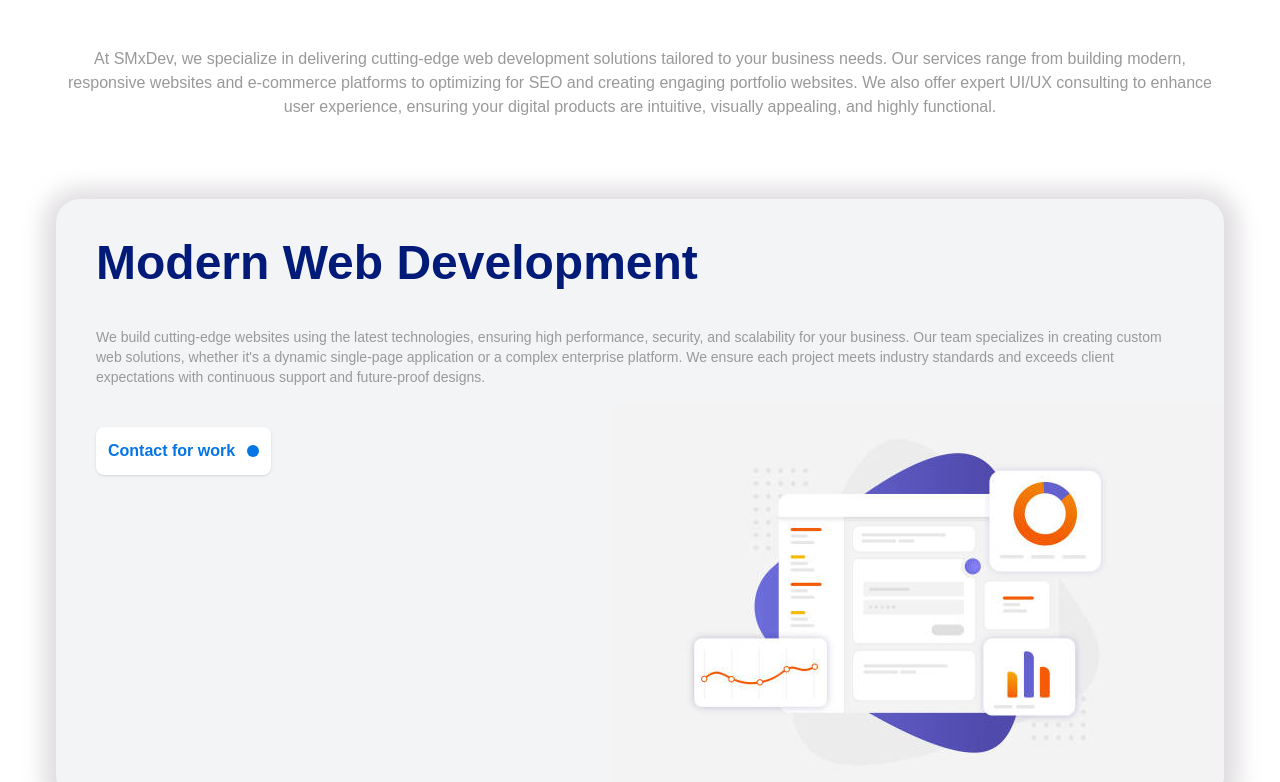
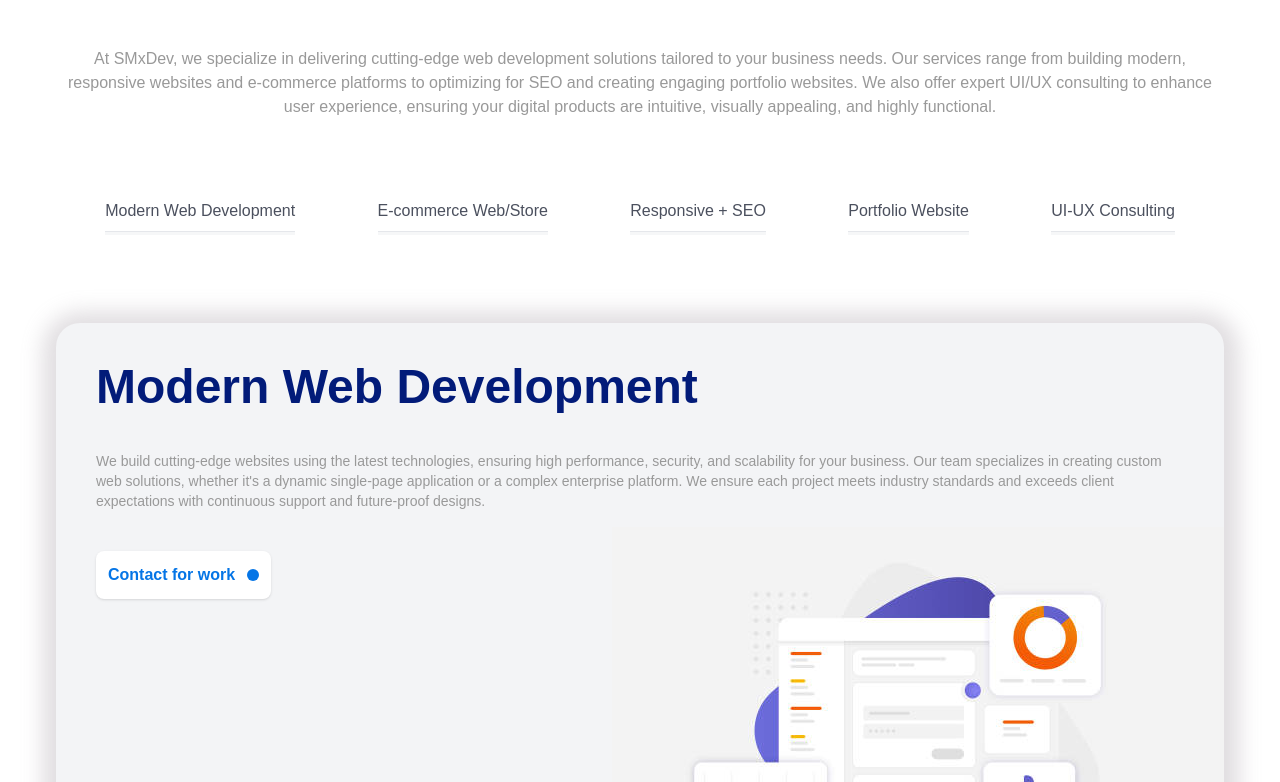
Before and after one commit to Manas0410/website, a React (Vite) app: page / in a window 1280 px wide. Shown: the part 2018-2800 px from the top of the page. Built offline with nearby package versions, Linux system fonts and the light colour scheme.

Commit message:
service button

```diff
--- a/src/components/ServiceBanner.tsx
+++ b/src/components/ServiceBanner.tsx
@@ -2,15 +2,20 @@ type ServiceBannerProps = {
   heading: string;
   description: string;
   imgSrc: string;
+  id: string;
 };
 
 const ServiceBanner = ({
   heading,
   description,
   imgSrc,
+  id,
 }: ServiceBannerProps) => {
   return (
-    <section className="relative w-full h-[600px] servicebanner-shadow bg-gray-100 p-10 rounded-3xl overflow-hidden">
+    <section
+      id={id}
+      className="relative w-full h-[600px] servicebanner-shadow bg-gray-100 p-10 rounded-3xl overflow-hidden"
+    >
       <main className="flex flex-col gap-10 z-10 relative">
         <h4 className="text-text-color-1 sm:text-5xl font-semibold">
           {heading}
--- /dev/null
+++ b/src/components/ServicesHeading.tsx
@@ -0,0 +1,24 @@
+import { services } from "../constants";
+
+const ServicesHeading = () => {
+  return (
+    <div
+      className="flex justify-around mb-12 px-2  top-[15vh]  "
+      style={{ position: "sticky" }}
+    >
+      {services.map((service, i) => (
+        <div key={i} className="cursor-pointer">
+          <a
+            className="text-center text-text-color-4"
+            href={`#${service.href}`}
+          >
+            {service.heading}
+          </a>
+          <hr className="h-[4px] mt-2 bg-[#f6f7f8]" />
+        </div>
+      ))}
+    </div>
+  );
+};
+
+export default ServicesHeading;
--- a/src/constants/index.ts
+++ b/src/constants/index.ts
@@ -64,6 +64,7 @@ type Service = {
   heading: string;
   description: string;
   imgSrc: string;
+  href: string;
 };
 
 export const services: Service[] = [
@@ -72,30 +73,35 @@ export const services: Service[] = [
     description:
       "We build cutting-edge websites using the latest technologies, ensuring high performance, security, and scalability for your business. Our team specializes in creating custom web solutions, whether it's a dynamic single-page application or a complex enterprise platform. We ensure each project meets industry standards and exceeds client expectations with continuous support and future-proof designs.",
     imgSrc: "/assets/servicebanner2.jpg",
+    href: "webdev",
   },
   {
     heading: "E-commerce Web/Store",
     description:
       "Launch your online store with our tailor-made e-commerce solutions, designed to boost your business. We develop user-friendly, secure, and scalable e-commerce platforms that integrate seamless payment gateways, inventory management, and responsive design. From small boutiques to large online marketplaces, we help you attract customers and offer a superior shopping experience that keeps them coming back.",
     imgSrc: "/assets/servicebanner2.jpg",
+    href: "ecommerce",
   },
   {
     heading: "Responsive + SEO",
     description:
       "We create mobile-first, responsive websites that deliver an outstanding user experience on all devices, from smartphones to desktops. Our SEO-focused strategies ensure your website not only looks great but also ranks well in search engines, helping you attract more organic traffic. By blending technical SEO, content optimization, and modern web design, we position your site to thrive in a competitive digital landscape.",
     imgSrc: "/assets/servicebanner2.jpg",
+    href: "responsive",
   },
   {
     heading: "Portfolio Website",
     description:
       "Showcase your creative work or business offerings with a beautifully crafted portfolio website. Our team works closely with you to design a site that reflects your personal or brand identity, ensuring it's both visually appealing and functionally effective. Whether you're an artist, designer, or entrepreneur, we'll help you build a platform that highlights your strengths and leaves a lasting impression.",
     imgSrc: "/assets/servicebanner2.jpg",
+    href: "portfolio",
   },
   {
     heading: "UI-UX Consulting",
     description:
       "Enhance the usability and design of your digital products with our UI/UX consulting services. We conduct thorough user research, create intuitive wireframes, and craft aesthetically pleasing interfaces that drive user engagement and satisfaction. Whether you’re launching a new product or optimizing an existing one, our design team ensures that your application not only meets user needs but also creates memorable digital experiences.",
     imgSrc: "/assets/servicebanner2.jpg",
+    href: "uiux",
   },
 ];
 
--- a/src/sections/Services.tsx
+++ b/src/sections/Services.tsx
@@ -3,6 +3,7 @@ import { useEffect, useRef } from "react";
 import { services, servicesDescription } from "../constants";
 import ServiceBanner from "../components/ServiceBanner";
 import { animateHeading } from "../Animations/gsapAnimations";
+import ServicesHeading from "../components/ServicesHeading";
 
 const Services = () => {
   const headingRef1 = useRef<null | HTMLHeadingElement>(null);
@@ -43,13 +44,14 @@ const Services = () => {
         {servicesDescription}
       </h4>
       <div className="flex gap-10 flex-col relative" ref={sectionRef2}>
+        <ServicesHeading />
         {services.map((service, i) => (
           <div
             key={service.heading}
-            className={`${i === 4 ? "" : "servicecard"} top-[15vh] shadow-none`}
+            className={`servicecard top-[30vh] shadow-none`}
             style={{ position: "sticky" }}
           >
-            <ServiceBanner {...service} />
+            <ServiceBanner {...service} id={service.href} />
           </div>
         ))}
       </div>
```
